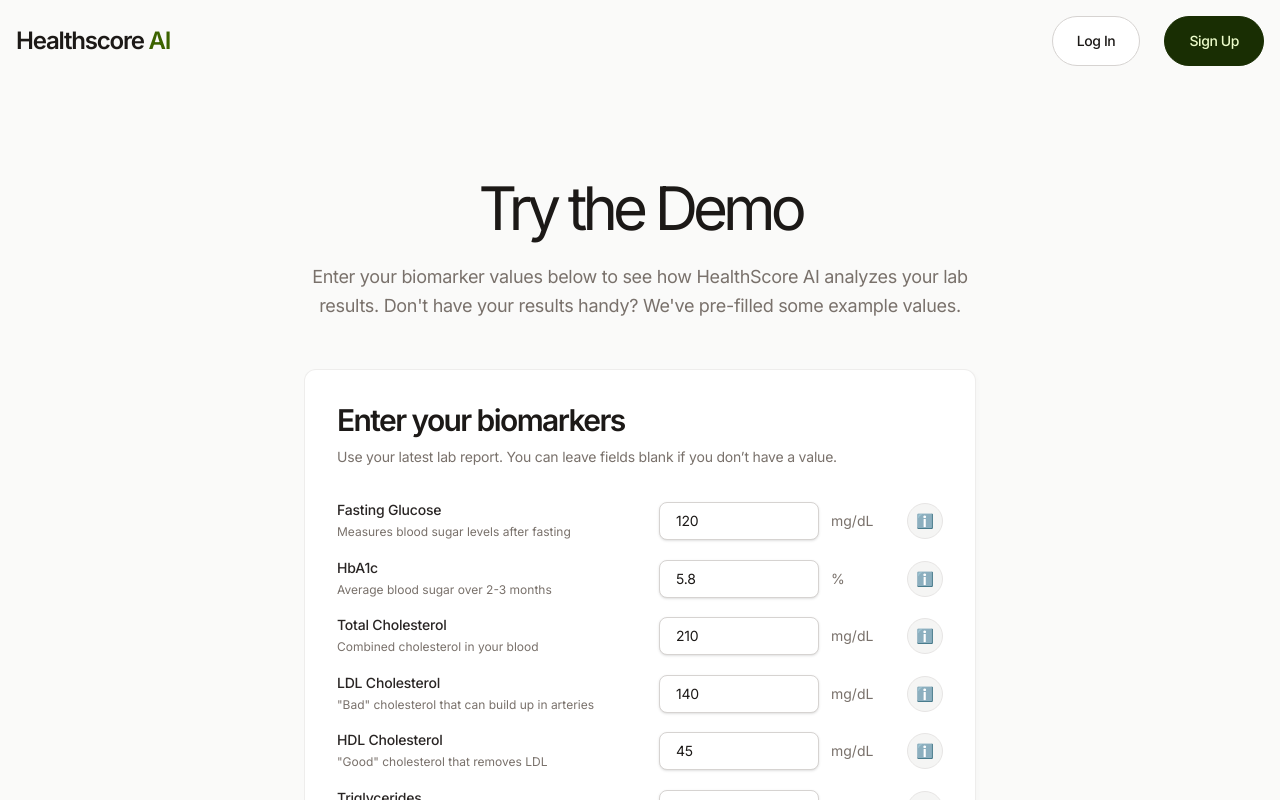
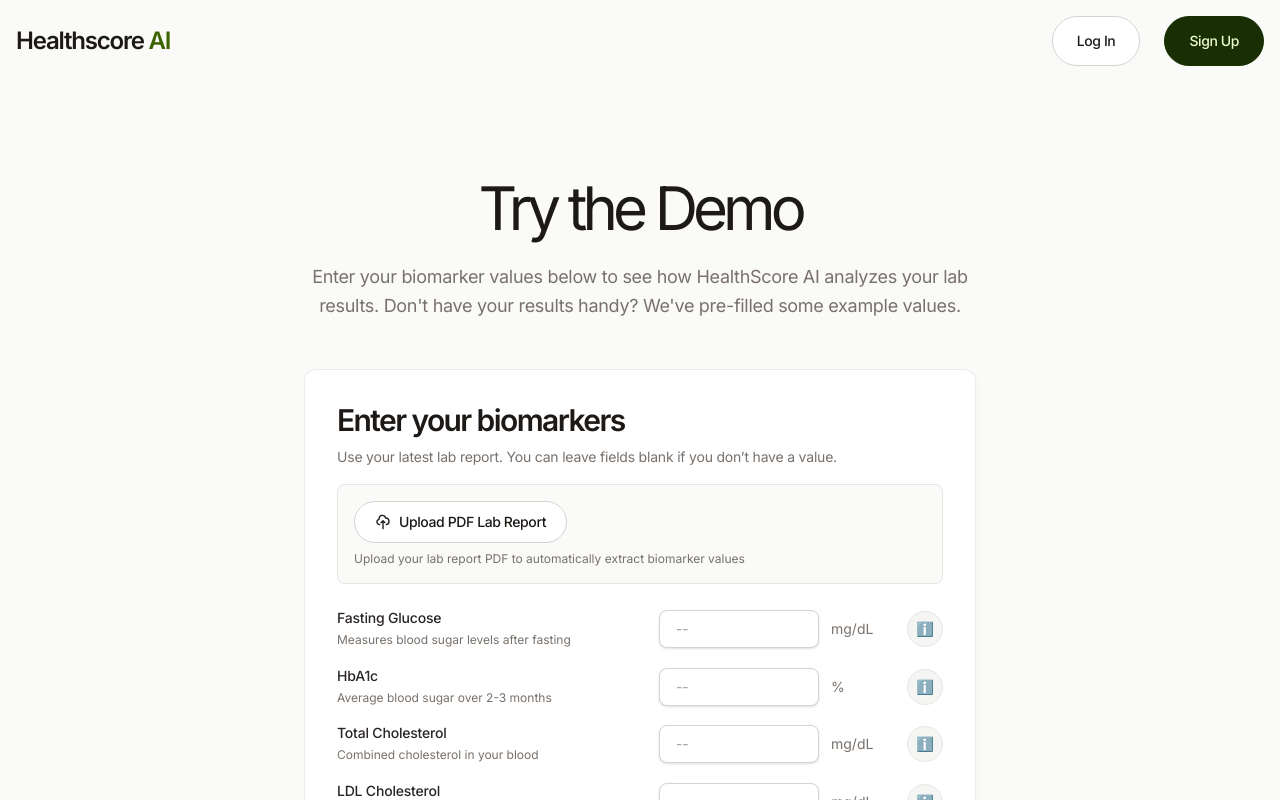
Before and after one commit to amadeuserras/healthscore-ai, a Next.js app: page /demo in a window 1280 px wide. Shown: the top 800 px of the page. Built offline with nearby package versions, Linux system fonts and the light colour scheme.

Commit message:
feat: implement PDF upload functionality in BiomarkerForm for automatic data extraction

```diff
--- a/components/BiomarkerForm.tsx
+++ b/components/BiomarkerForm.tsx
@@ -10,21 +10,64 @@
 
 export default function BiomarkerForm({ onSubmit }: BiomarkerFormProps) {
   const [formData, setFormData] = useState<BiomarkerData>({
-    fastingGlucose: 120,
-    hba1c: 5.8,
-    totalCholesterol: 210,
-    ldlCholesterol: 140,
-    hdlCholesterol: 45,
-    triglycerides: 180,
-    vitaminD: 22,
-    tsh: 2.5,
+    fastingGlucose: null,
+    hba1c: null,
+    totalCholesterol: null,
+    ldlCholesterol: null,
+    hdlCholesterol: null,
+    triglycerides: null,
+    vitaminD: null,
+    tsh: null,
   });
+  const [isUploading, setIsUploading] = useState(false);
+  const [uploadError, setUploadError] = useState<string | null>(null);
 
   const handleChange = (field: keyof BiomarkerData, value: string) => {
     setFormData((prev) => ({
       ...prev,
       [field]: value === '' ? null : parseFloat(value),
     }));
+  };
+
+  const handlePdfUpload = async (e: React.ChangeEvent<HTMLInputElement>) => {
+    const file = e.target.files?.[0];
+    if (!file) return;
+
+    setIsUploading(true);
+    setUploadError(null);
+
+    try {
+      const formData = new FormData();
+      formData.append('pdf', file);
+
+      const response = await fetch('/api/extract-pdf', {
+        method: 'POST',
+        body: formData,
+      });
+
+      if (!response.ok) {
+        throw new Error('Failed to extract data from PDF');
+      }
+
+      const extractedData: BiomarkerData = await response.json();
+
+      setFormData({
+        fastingGlucose: extractedData.fastingGlucose ?? null,
+        hba1c: extractedData.hba1c ?? null,
+        totalCholesterol: extractedData.totalCholesterol ?? null,
+        ldlCholesterol: extractedData.ldlCholesterol ?? null,
+        hdlCholesterol: extractedData.hdlCholesterol ?? null,
+        triglycerides: extractedData.triglycerides ?? null,
+        vitaminD: extractedData.vitaminD ?? null,
+        tsh: extractedData.tsh ?? null,
+      });
+    } catch (error) {
+      console.error('PDF upload error:', error);
+      setUploadError('Failed to extract data from PDF. Please enter values manually.');
+    } finally {
+      setIsUploading(false);
+      e.target.value = '';
+    }
   };
 
   const handleSubmit = (e: React.FormEvent) => {
@@ -92,9 +135,53 @@
         <h2 className="mb-2 font-tight text-3xl font-semibold tracking-[-1.6px]">
           Enter your biomarkers
         </h2>
-        <p className="mb-8 max-w-2xl text-sm leading-relaxed tracking-[-0.2px] text-stone-500">
+        <p className="mb-4 max-w-2xl text-sm leading-relaxed tracking-[-0.2px] text-stone-500">
           Use your latest lab report. You can leave fields blank if you don’t have a value.
         </p>
+
+        <div className="mb-6 rounded-lg border border-stone-200 bg-stone-50 p-4">
+          <label
+            htmlFor="pdf-upload"
+            className="inline-flex items-center justify-center gap-2 rounded-[33px] border border-stone-300 bg-white px-5 py-2.5 text-sm font-medium tracking-[-0.4px] text-stone-900 transition-colors cursor-pointer hover:bg-stone-100 focus-visible:outline-2 focus-visible:outline-offset-2 focus-visible:outline-stone-900"
+          >
+            {isUploading ? (
+              <>
+                <span className="inline-block h-4 w-4 animate-spin rounded-full border-2 border-stone-300 border-t-stone-900"></span>
+                Extracting data...
+              </>
+            ) : (
+              <>
+                <svg
+                  className="h-4 w-4"
+                  fill="none"
+                  stroke="currentColor"
+                  viewBox="0 0 24 24"
+                  xmlns="http://www.w3.org/2000/svg"
+                >
+                  <path
+                    strokeLinecap="round"
+                    strokeLinejoin="round"
+                    strokeWidth={2}
+                    d="M7 16a4 4 0 01-.88-7.903A5 5 0 1115.9 6L16 6a5 5 0 011 9.9M15 13l-3-3m0 0l-3 3m3-3v12"
+                  />
+                </svg>
+                Upload PDF Lab Report
+              </>
+            )}
+          </label>
+          <input
+            id="pdf-upload"
+            type="file"
+            accept="application/pdf"
+            onChange={handlePdfUpload}
+            disabled={isUploading}
+            className="hidden"
+          />
+          <p className="mt-2 text-xs text-stone-500">
+            Upload your lab report PDF to automatically extract biomarker values
+          </p>
+          {uploadError && <p className="mt-2 text-xs text-red-600">{uploadError}</p>}
+        </div>
 
         <div className="space-y-4">
           {biomarkerFields.map((field) => (
```
